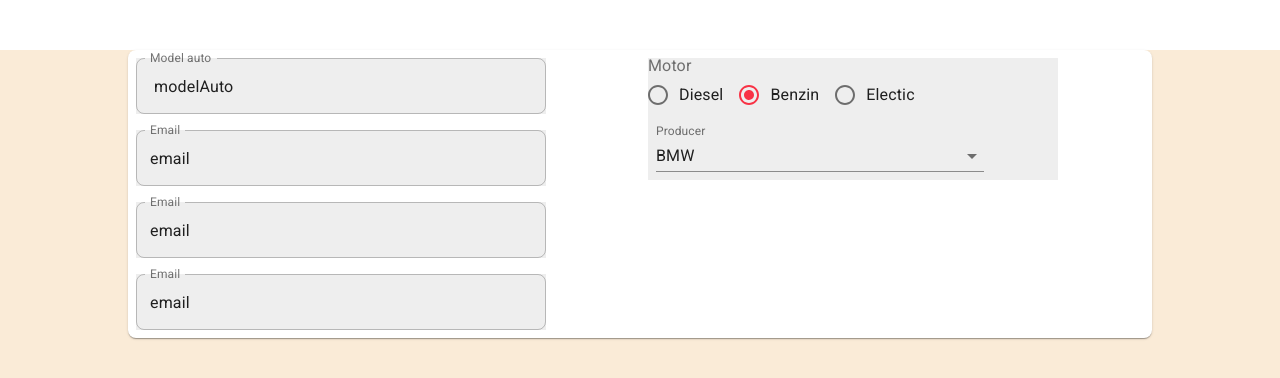
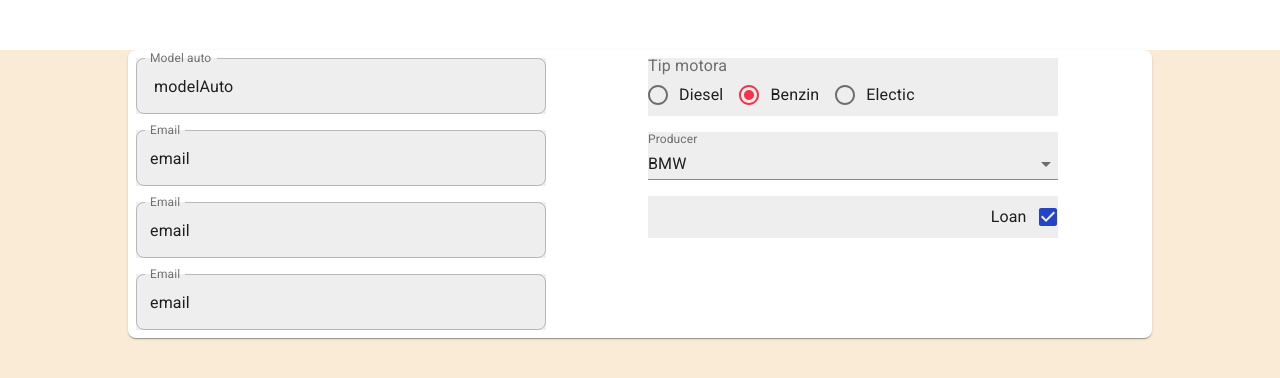
Before and after one commit to alenskupnjak/reactZadatakMono, a React (Create React App) app: page / in a window 1280 px wide. Shown: the top 378 px of the page. Built offline with nearby package versions, Linux system fonts and the light colour scheme.

Commit message:
008 check box form

```diff
--- /dev/null
+++ b/src/Common/InputCheckBox.jsx
@@ -0,0 +1,47 @@
+import React from 'react'
+import {
+  Checkbox,
+  FormControl,
+  FormControlLabel,
+} from '@material-ui/core';
+
+
+function InputCheckBox(props) {
+  const { name, label, value, onChange} = props
+
+
+  // Konverzija u format {value, name}
+  const konvertirajPrikladnePodatke = (e) =>{
+    const konverzija = {
+      target:{
+        value:'',
+        name:''
+      }
+    }
+    konverzija.target.value = e.target.checked
+    konverzija.target.name = e.target.name
+    onChange(konverzija)
+  }
+
+
+  return (
+    <FormControl>
+      <FormControlLabel
+        labelPlacement="start"
+        label={label}
+        control={
+            <Checkbox
+              color="primary"
+              name={name}
+              checked={value}
+              onChange={konvertirajPrikladnePodatke}
+            >
+            </Checkbox>
+        }
+      >
+      </FormControlLabel>
+    </FormControl>
+  )
+}
+
+export default InputCheckBox
--- a/src/Common/InputSelect.jsx
+++ b/src/Common/InputSelect.jsx
@@ -11,7 +11,7 @@ function InputSelect(props) {
 
   const {name, label, value, onChange, dataOptions } = props
 
-  console.log(dataOptions);
+  // console.log(dataOptions);
 
 
   return (
--- a/src/Pages/vehicleForm.jsx
+++ b/src/Pages/vehicleForm.jsx
@@ -8,12 +8,14 @@ import {
   FormLabel,
   RadioGroup,
   FormControlLabel,
-  Radio
+  Radio,
+  Checkbox
 } from '@material-ui/core';
 
 import { useForm, Form } from '../Components/UseForm';
 import InputCommon from '../Common/InputCommon';
 import InputSelect from '../Common/InputSelect';
+import InputCheckBox from '../Common/InputCheckBox';
 import { getDataOptions } from '../Common/VehicleService';
 import  store from  '../Stores/StoreVechile'
 
@@ -86,13 +88,15 @@ function VehicleForm() {
         </Grid>
         <Grid item xs={6}>
           <FormControl>
-            <FormLabel>Motor</FormLabel>
+            <FormLabel>Tip motora</FormLabel>
             {/* row usmjerava horizontalno */}
             <RadioGroup row value={store.vechileFormValue.motor} name='motor' onChange={handleInputChange}>
               <FormControlLabel value="diesel" control={<Radio />} label="Diesel"></FormControlLabel>
               <FormControlLabel value="benzin" control={<Radio />} label="Benzin"></FormControlLabel>
               <FormControlLabel value="electic" control={<Radio />} label="Electic"></FormControlLabel>
             </RadioGroup>
+          </FormControl>
+
             <InputSelect
                 label="Producer"
                 name="producerId"
@@ -102,7 +106,15 @@ function VehicleForm() {
             >
             </InputSelect>
 
-          </FormControl>
+
+            <InputCheckBox
+              label="Loan"
+              name="isLoan"
+              onChange={handleInputChange}
+              value={store.vechileFormValue.isLoan}
+            >
+            </InputCheckBox>
+
         </Grid>
       </Grid>
     </Form>
--- a/src/Stores/storeVechile.jsx
+++ b/src/Stores/storeVechile.jsx
@@ -14,7 +14,7 @@ const initVechileValue = {
   //  producer: "BMV",
   producerId: '1',
   sellDate: '2021-02-26T10:51:22.509Z',
-  isLoan: false,
+  isLoan: true,
 };
 
 
@@ -53,6 +53,7 @@ class Store {
 
   // promjena vrijednosti u formi
   setVechileValue(name, valueForm) {
+    console.log(name, valueForm);
       this.vechileFormValue ={
         ...this.vechileFormValue,
         [name]:valueForm
@@ -67,6 +68,6 @@ class Store {
 
 
 
-//  EXPORT STORE  *** EXPORT STORE  ***  EXPORT STORE
+
 // const store = new Store();
 export default new Store();
```
